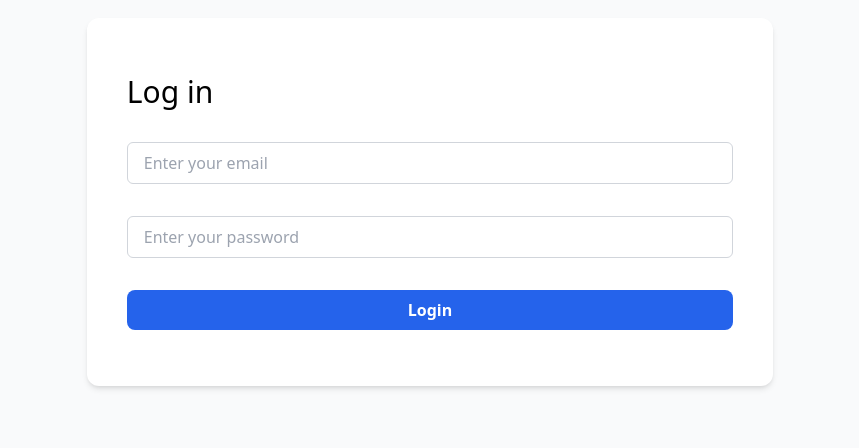
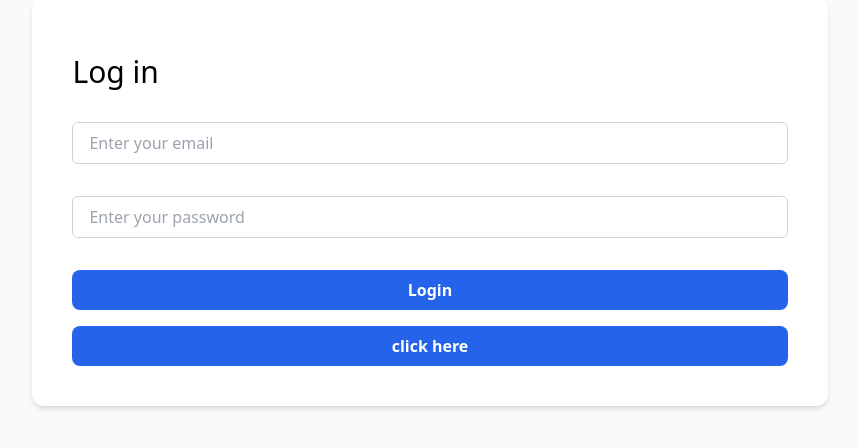
Before and after one commit to patichandana/chippin, a React (Vite) app in the folder frontend/: page / in a window 1280 px wide. Shown: the part 198-646 px from the top of the page, without its empty margins (210-1069 px from the left). Built offline with nearby package versions, Linux system fonts and the light colour scheme.

Commit message:
workaround: changed auth cookie secure, samesite settings for the cookie to get attached to the subsequent requests post login

```diff
--- a/frontend/src/pages/LoginPage.tsx
+++ b/frontend/src/pages/LoginPage.tsx
@@ -11,6 +11,20 @@ async function handleSubmit(e: FormEvent) {
   console.log(formEntries);
   const response = await login(formEntries.email as string, formEntries.password as string);
   console.log(response);
+}
+
+async function dummy(e: FormEvent) {
+  console.log("clickd here");
+  e.preventDefault();
+
+  await fetch("https://1b255830934a.ngrok-free.app/user", {
+    method: "GET",
+    headers: {
+      "content-type": "application/json",
+      "ngrok-skip-browser-warning": "1",
+    },
+    credentials: "include",
+  });
 }
 
 export default function LoginPage() {
@@ -38,6 +52,9 @@ export default function LoginPage() {
         <Button className="my-4" type="submit">
           Login
         </Button>
+        <Button type="button" onClick={(e) => dummy(e)}>
+          click here
+        </Button>
       </form>
     </Card>
   );
--- a/frontend/src/services/authService.ts
+++ b/frontend/src/services/authService.ts
@@ -1,6 +1,6 @@
 export default async function login(email: string, password: string) {
     //will need to sanitize the values first
-    const response = await fetch("http://localhost:3000/login", {
+    const response = await fetch("https://1b255830934a.ngrok-free.app/login", {
         method: "POST",
         headers: {
             "Content-Type": "application/json",
```
Also changed, not shown: 1 other file (tests, documents, lock files or other folders).
